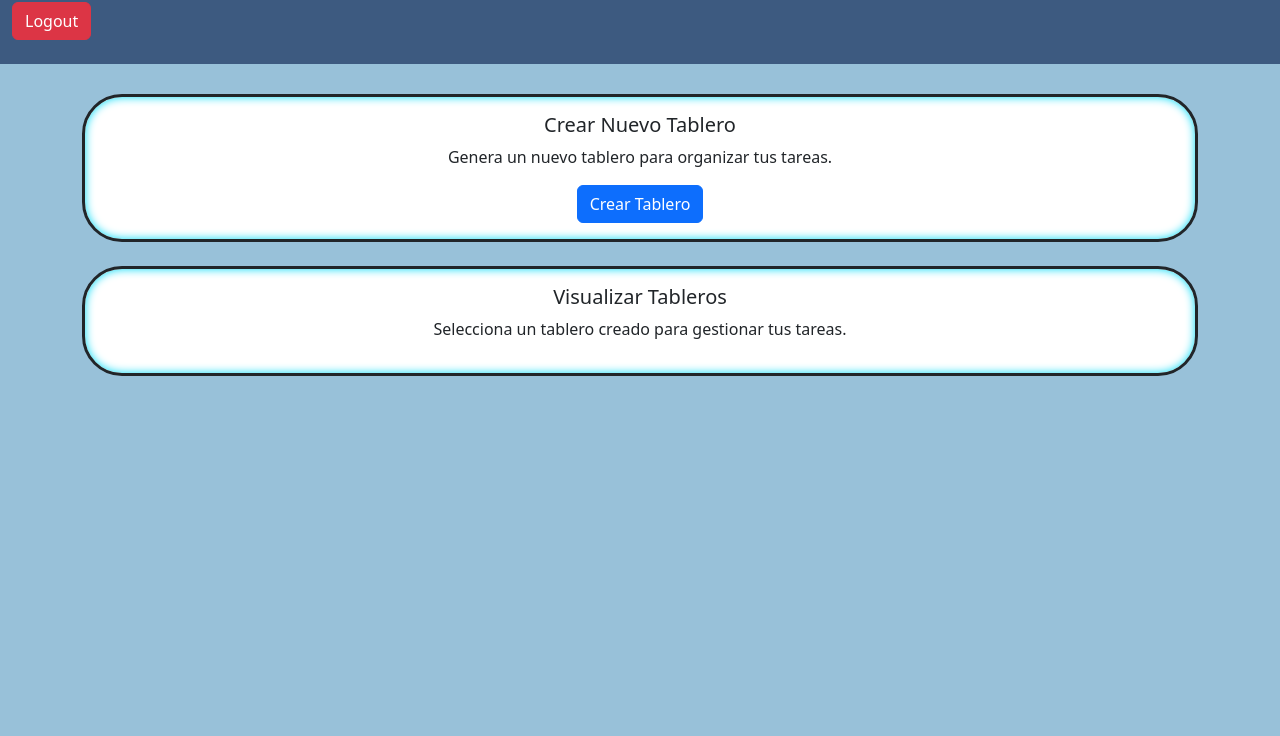
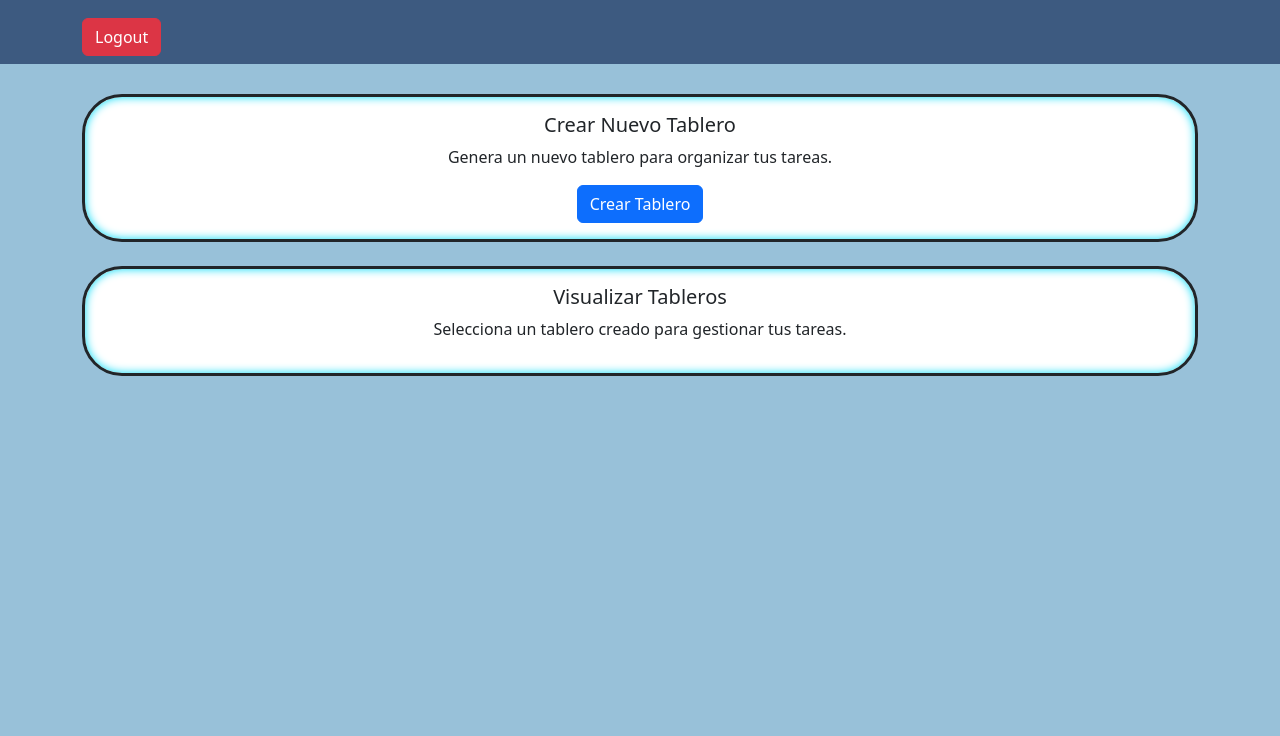
Before and after one commit to kevinsuoc/Fullstackers-producto-4, a website: page public/Html/index.html in a window 1280 px wide. Shown: the part 64-800 px from the top of the page. Drawn offline with nearby package versions, Linux system fonts and the light colour scheme; no server answers; a script that the page names is missing; a web font is replaced by a local one.

Commit message:
más nomber

```diff
--- a/public/Html/index.html
+++ b/public/Html/index.html
@@ -16,9 +16,15 @@
                 <a class="navbar-brand" href="/index">FULLSTACKERS</a>
             </div>
 
-            <div class="ml-auto">
-                <button type="button" class="btn btn-danger" id="logoutButton">Logout</button>
-                <p id="usuarioLog"></p>
+            <div class="container">
+                <div class="row d-flex justify-content-between align-items-center">
+                    <div class="col">
+                        <p id="usuarioLog"></p>
+                    </div>
+                    <div class="ml-auto">
+                        <button type="button" class="btn btn-danger" id="logoutButton">Logout</button>
+                    </div>
+                </div>
             </div>
         </div>
     </nav>
```
Also changed, not shown: public/Html/tablero.html (+9 -3 lines).
